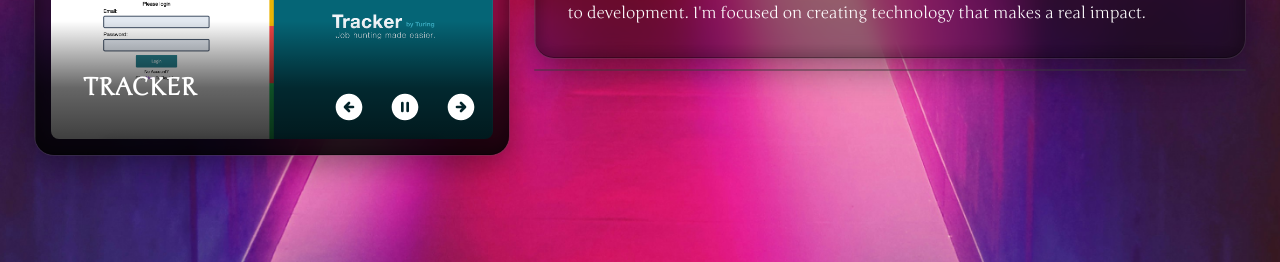
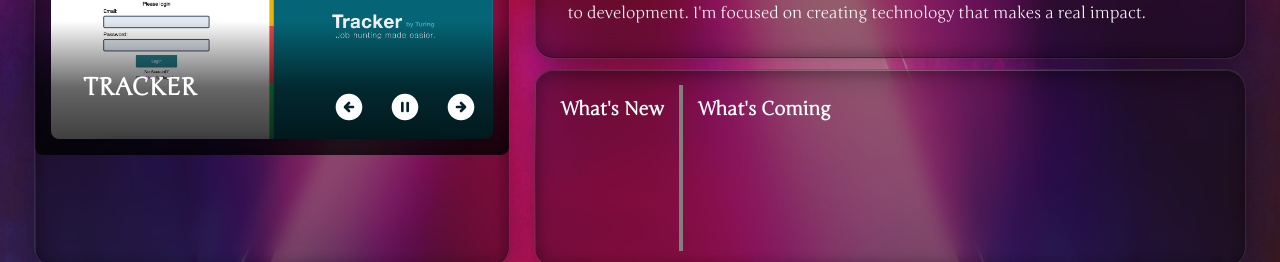
Before and after one commit to elysableu/portfolio, a Vue app: page / in a window 1280 px wide. Shown: the part 538-800 px from the top of the page. Built offline with nearby package versions, Linux system fonts and the light colour scheme.

Commit message:
Add FeatureNew and FeatureSoon components to FeaturedNSContaienr

```diff
--- a/src/components/home/featured/FeaturedNSContainer.vue
+++ b/src/components/home/featured/FeaturedNSContainer.vue
@@ -1,34 +1,73 @@
 <script setup lang="ts">
+  import type { NSFeatured } from '@/types/data.models'
+
   import FeaturedNew from './FeaturedNew.vue'
   import FeaturedSoon from './FeaturedSoon.vue'
 
+  interface Props {
+    nsContent: NSFeatured
+  }
+ defineProps<Props>()
 </script>
 
 <template>
   <div class="ns-container">
-    <div class="content left">
-      <FeaturedNew />
+    <div class="content-container left">
+      <h3>What's New</h3>
+      <div class="content">
+        <FeaturedNew
+          v-for="item in nsContent.new"
+          :key="item.id"
+          :nContent="item"
+        />
+      </div>
     </div>
-    <div class="content right">
-      <FeaturedSoon />
+    <div class="content-container right">
+      <h3>What's Coming</h3>
+      <div class="content">
+        <FeaturedSoon
+          v-for="item in nsContent.soon"
+          :key="item.id"
+          :sContent="item"
+        />
+      </div>
     </div>
   </div>
 </template>
 
 <style scoped>
   .ns-container {
+    width: 100%;
+    display: flex;
+    padding: 15px;
+    border-radius: 10px;
+  }
 
+  .content-container {
+    display: flex;
+    flex-direction: column;
+    padding: 10px;
+  }
+
+  .content-container h3 {
+    padding-bottom: var(--spacing-md);
   }
 
   .content {
-
+    display: flex;
+    flex-direction: column;
+    gap: 10px;
   }
 
   .left {
-
+    padding-right: 15px;
+    border-right: solid 2px grey;
+    border-radius: 20px 0px 0px 20px;
   }
 
   .right {
-
+    padding-left: 15px;
+    border-left: solid 2px grey;
+    border-radius: 0px 20px 20px 0px;
   }
 </style>
```
